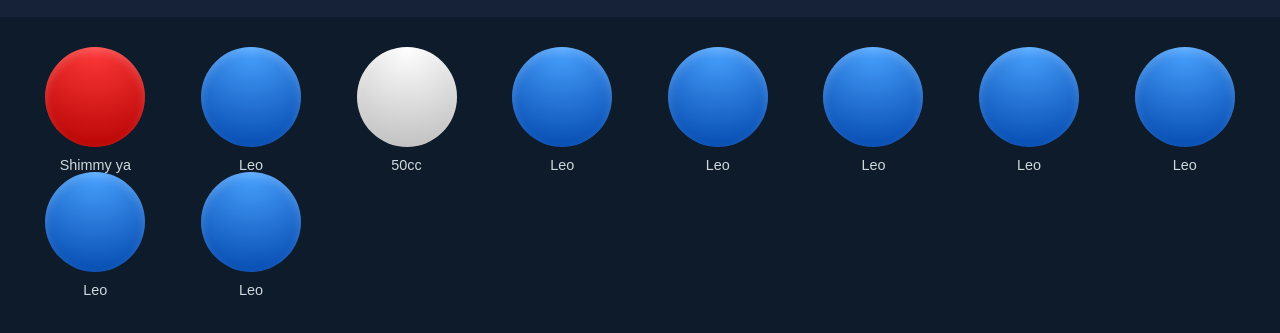
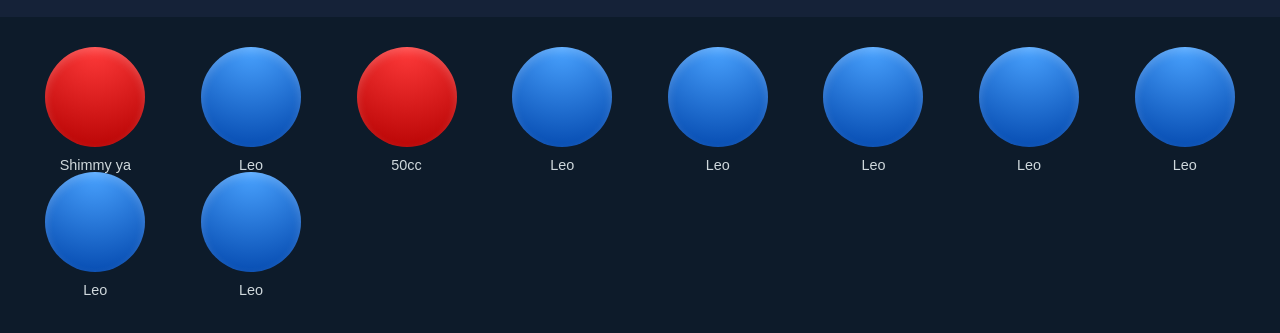
Before and after one commit to ValentinIAFR/axel-board, a plain HTML site: page index.html in a window 1280 px wide. Shown: the part 75-408 px from the top of the page. Drawn offline with Linux system fonts and the light colour scheme.

Commit message:
Update index.html

```diff
--- a/index.html
+++ b/index.html
@@ -48,7 +48,7 @@
     const sounds = [
       { name: "Shimmy ya", file: "shimmy.mp3", color: "red" },
       { name: "Leo", file: "leo.mp3", color: "blue" },
-      { name: "50cc", file: "50cc.mp3", color: "white" },
+      { name: "50cc", file: "50cc.mp3", color: "red" },
       { name: "Leo", file: "leo.mp3", color: "blue" },
       { name: "Leo", file: "leo.mp3", color: "blue" },
       { name: "Leo", file: "leo.mp3", color: "blue" },
```
